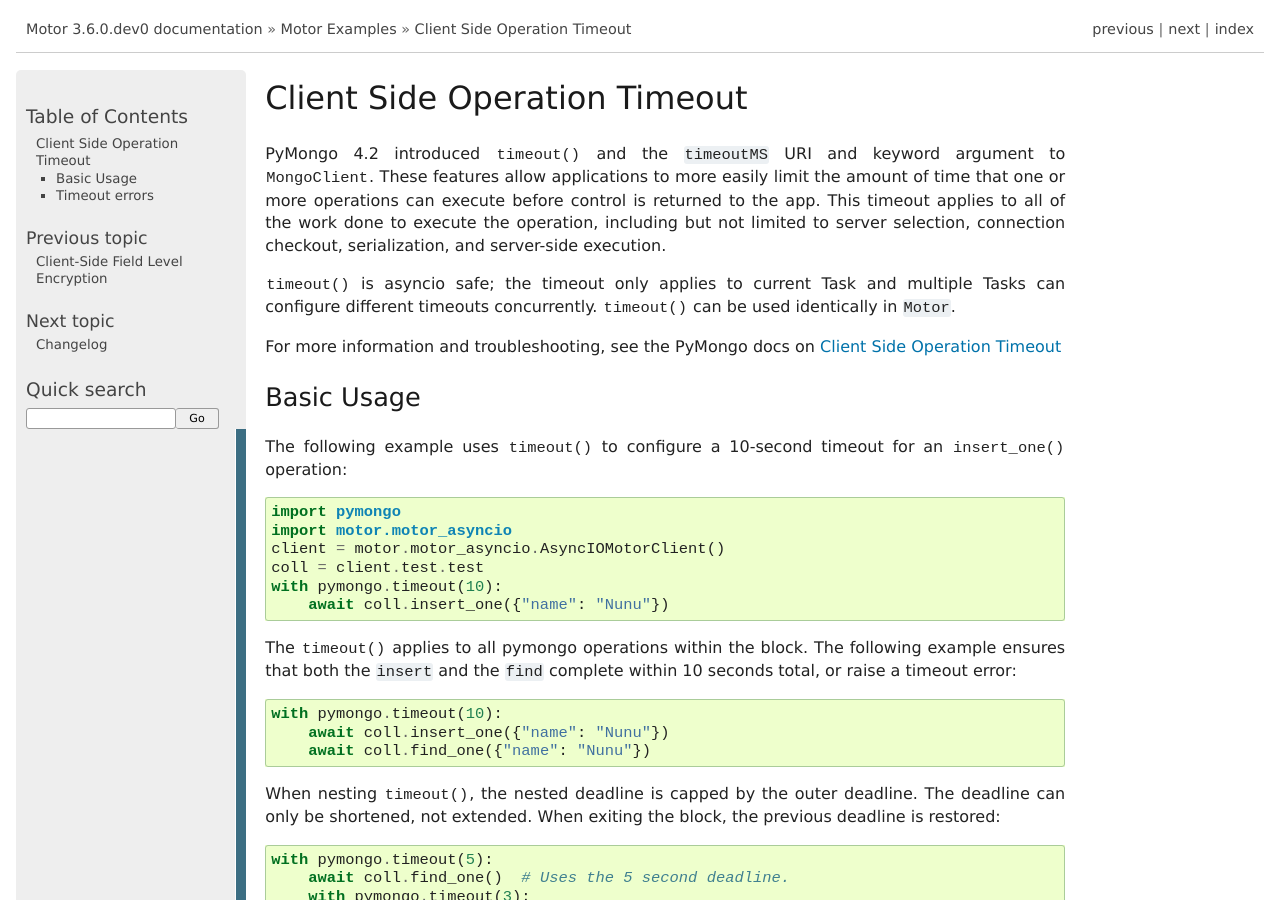
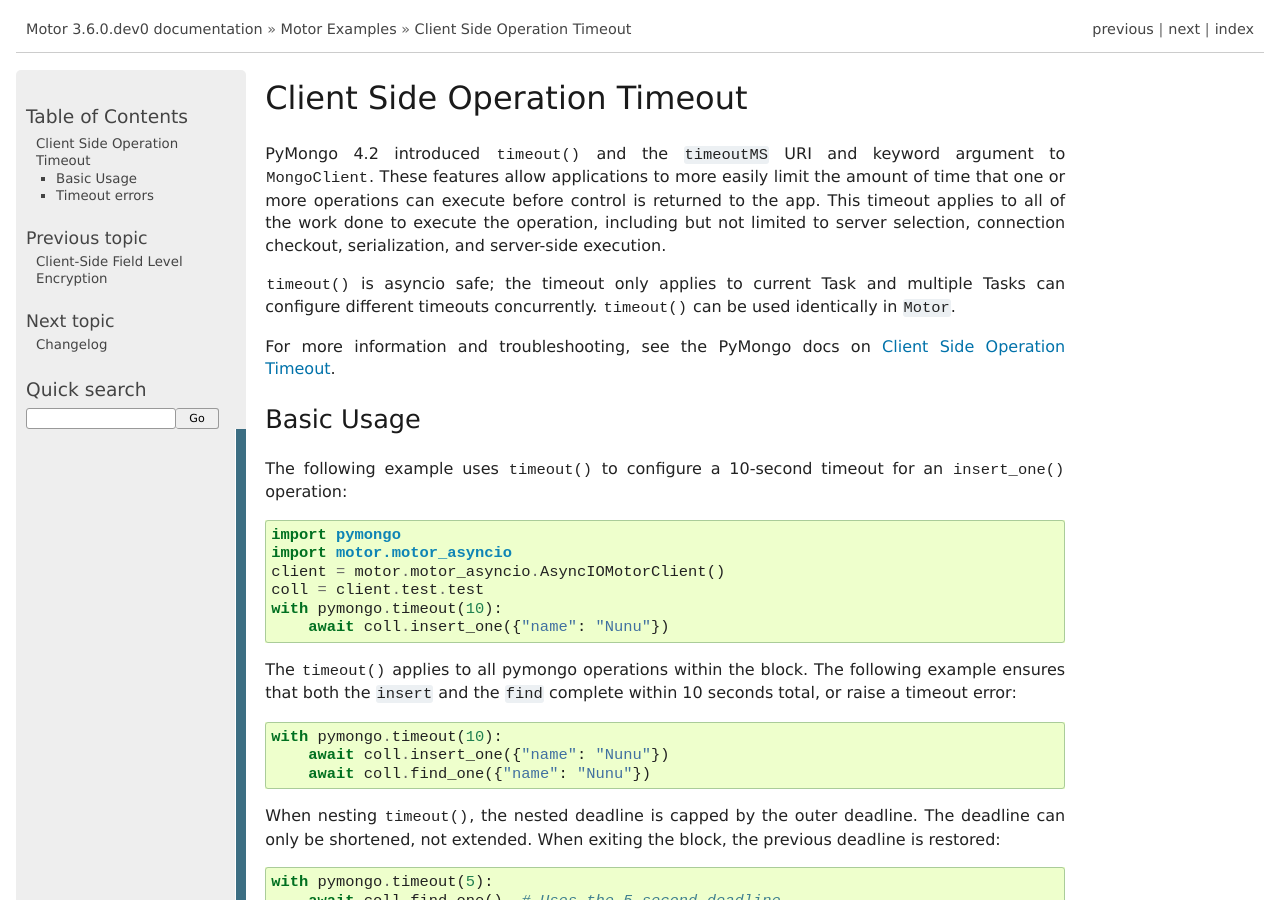
Before and after one commit to mongodb/motor, a Sphinx documentation site: the page built from doc/examples/timeouts.rst, in a window 1280 px wide and 900 px high. Built offline with Sphinx 7.4.7, drawn with Linux system fonts in a browser that asks for light colours; the version number is read from the project's files by our own code.

Commit message:
add a period

```diff
--- a/doc/examples/timeouts.rst
+++ b/doc/examples/timeouts.rst
@@ -17,7 +17,7 @@
 :meth:`~pymongo.timeout` can be used identically in ``Motor``.
 
 For more information and troubleshooting, see the PyMongo docs on
-`Client Side Operation Timeout`_
+`Client Side Operation Timeout`_.
 
 .. _Client Side Operation Timeout: https://pymongo.readthedocs.io/en/stable/examples/timeouts.html
 
```
